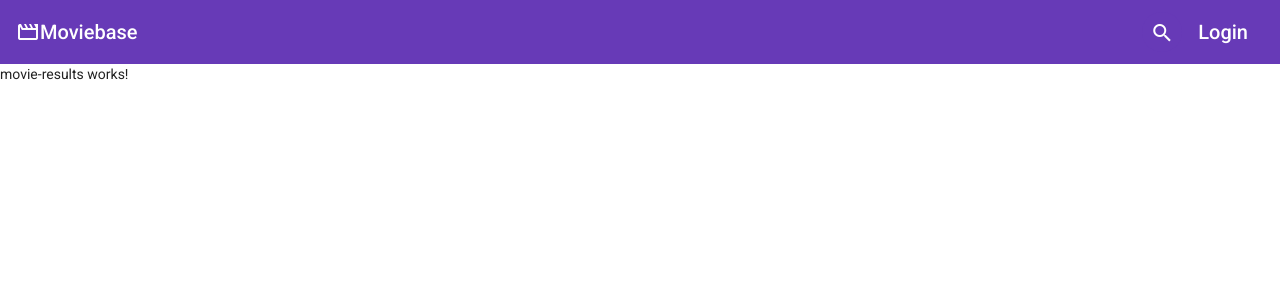
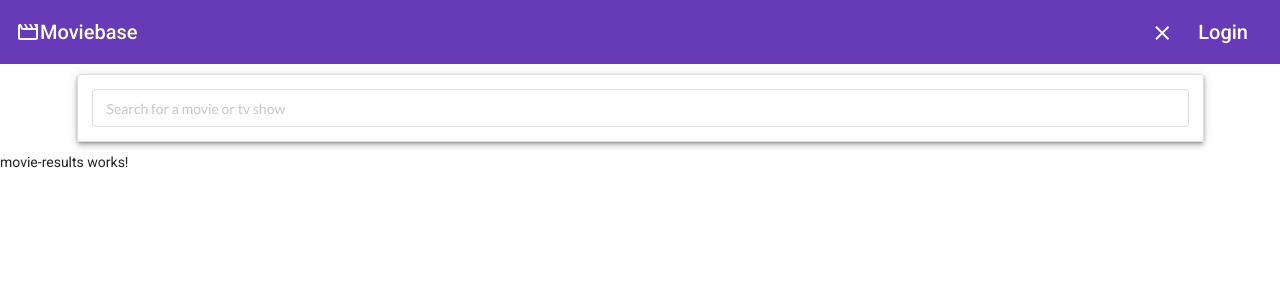
Before and after one commit to oobohP/moviebase, an Angular app in the folder ui/: page / in a window 1280 px wide. Both pictures are taken after a click on the button "search". Shown: the top 300 px of the page. Built offline with nearby package versions, Linux system fonts and the light colour scheme.

Commit message:
Added Search bar form, added submit, added search movie service

```diff
--- a/ui/src/app/shared/navbar/navbar.component.html
+++ b/ui/src/app/shared/navbar/navbar.component.html
@@ -2,6 +2,14 @@
   <mat-icon class="material-icons-outlined">movie</mat-icon>
   <span>Moviebase</span>
   <span class="nav-spacer"></span>
-  <button mat-mini-fab color="primary" class="mat-elevation-z0"><mat-icon>search</mat-icon></button>
+  <button mat-mini-fab color="primary" class="mat-elevation-z0" (click)="onSearchClick()">
+    <mat-icon *ngIf="!showSearch">search</mat-icon>
+    <mat-icon *ngIf="showSearch">close</mat-icon>
+  </button>
   <button mat-button><h1>Login</h1></button>
 </mat-toolbar>
+
+<!-- Search Bar -->
+<div class="ui container search mat-elevation-z4" *ngIf="showSearch">
+  <app-search-bar></app-search-bar>
+</div>
--- a/ui/src/app/shared/navbar/navbar.component.scss
+++ b/ui/src/app/shared/navbar/navbar.component.scss
@@ -1,3 +1,9 @@
 .nav-spacer {
   flex: 1 1 auto;
 }
+
+// margins for when navbar pops up
+.search {
+  margin-top: 10px;
+  margin-bottom: 10px;
+}
--- a/ui/src/app/shared/navbar/navbar.component.ts
+++ b/ui/src/app/shared/navbar/navbar.component.ts
@@ -1,10 +1,20 @@
-import { Component } from '@angular/core';
+import { Component, OnInit } from '@angular/core';
 
 @Component({
   selector: 'app-navbar',
   templateUrl: './navbar.component.html',
   styleUrls: ['./navbar.component.scss']
 })
-export class NavbarComponent {
+export class NavbarComponent implements OnInit{
 
+  showSearch: boolean;
+
+  ngOnInit(): void {
+
+  }
+
+  // onSearchClick toggles the search bar and changes the search icon to X
+  onSearchClick() {
+    this.showSearch = !this.showSearch;
+  }
 }
--- /dev/null
+++ b/ui/src/app/shared/search/search-bar.component.html
@@ -0,0 +1,11 @@
+<div class="ui segment search">
+  <div class="field">
+    <form [formGroup]="searchForm" class="ui form">
+      <input
+        type="text"
+        (keyup.enter)="onSubmit()"
+        formControlName="searchQuery"
+        placeholder="Search for a movie or tv show">
+    </form>
+  </div>
+</div>
--- /dev/null
+++ b/ui/src/app/shared/search/search-bar.component.ts
@@ -0,0 +1,28 @@
+import { Component, OnInit } from '@angular/core';
+import { FormBuilder, FormGroup } from '@angular/forms';
+
+@Component({
+  selector: 'app-search-bar',
+  templateUrl: './search-bar.component.html',
+  styleUrls: ['./search-bar.component.scss']
+})
+export class SearchBarComponent implements OnInit {
+
+  searchForm: FormGroup;
+
+  constructor(
+    private fb: FormBuilder) {
+
+      // Initiating the form
+    this.searchForm = this.fb.group({
+      searchQuery: ''
+    })
+  }
+
+  ngOnInit(): void {
+  }
+
+  onSubmit() {
+    console.log(this.searchForm.value);
+  }
+}
```
Also changed, not shown: ui/src/app/core/services/search.service.ts (added, +22 -0 lines), ui/src/app/shared/shared.module.ts (+9 -1 lines), ui/src/app/shared/search/search-bar.component.scss (added).
